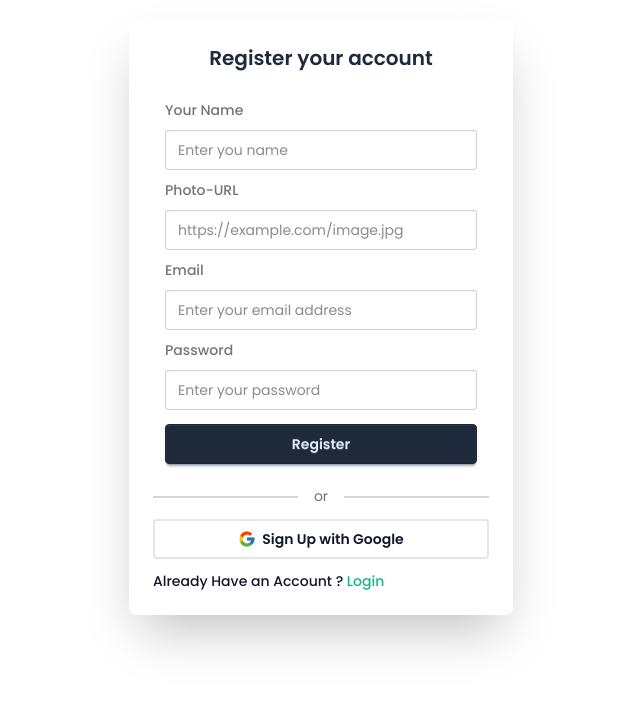
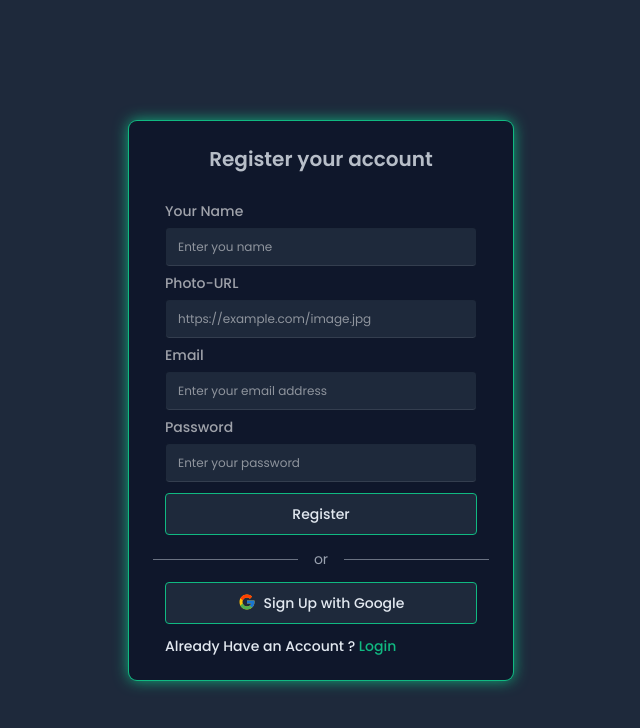
Before and after one commit to fabiha23/Share-Wave-Client, a React (Vite) app: page /register in a window 1280 px wide. Shown: the top 728 px of the page, without its empty margins (319-959 px from the left). Built offline with nearby package versions, Linux system fonts and the light colour scheme; no server answers.

Commit message:
stye: update login and register page colours added glow

```diff
--- a/package.json
+++ b/package.json
@@ -11,6 +11,7 @@
   },
   "dependencies": {
     "@tailwindcss/vite": "^4.1.8",
+    "axios": "^1.9.0",
     "firebase": "^11.9.0",
     "react": "^19.1.0",
     "react-dom": "^19.1.0",
--- a/src/Components/Navbar.jsx
+++ b/src/Components/Navbar.jsx
@@ -51,7 +51,7 @@ const Navbar = () => {
                 ` hover:text-info duration-100 ${isActive && 'text-secondary'}`
             } to='/about-us'>About Us</NavLink>
         </li>
-        {user ? (<></>) : (
+        {/* {user ? (<></>) : (
             <>
                 <li>
                     <NavLink className={({ isActive }) =>
@@ -59,7 +59,7 @@ const Navbar = () => {
                     } to='/login'>Login</NavLink>
                 </li>
             </>)
-        }
+        } */}
     </>
 
     const handleSignOut = () => {
@@ -83,9 +83,11 @@ const Navbar = () => {
                 </div>
                 <div className='flex gap-2 items-center'>
                     <div>
-                        <Link to='/login'>
-                            <button className='text-neutral font-medium mr-1 text-sm hover:text-info cursor-pointer duration-100 border hover:border-info border-neutral px-3 py-1 will-change-transform rounded-sm'>Login</button>
-                        </Link>
+                        {
+                            user ? <></> : <Link to='/login'>
+                                <button className='text-neutral font-medium mr-1 text-sm hover:text-info cursor-pointer duration-100 border hover:border-info border-neutral px-3 py-1 will-change-transform rounded-sm'>Login</button>
+                            </Link>
+                        }
                     </div>
                     <label className="swap swap-rotate">
                         <input type="checkbox" onChange={toggleTheme} checked={theme === 'dark'} />
--- a/src/Pages/Login.jsx
+++ b/src/Pages/Login.jsx
@@ -45,55 +45,53 @@ const Login = () => {
     // };
 
     return (
-        <div className="flex justify-center">
+        <div className="flex justify-center items-center min-h-screen px-4 bg-primary">
             <title>Login | ShareWave</title>
-            <div className="card bg-base-100 w-full max-w-sm shadow-2xl my-10">
-                <h2 className="text-primary font-semibold text-xl pt-6 mx-6 text-center">Login your account</h2>
+            <div className="card bg-slate-900 text-white w-full max-w-sm shadow-info ring-offset-1 ring-offset-info shadow-[0_0_15px] hover:shadow-[0_0_20px] transition duration-300">
+                <h2 className="text-neutral font-semibold text-xl pt-6 mx-6 text-center opacity-80">Login your account</h2>
                 <div className="card-body">
                     <form onSubmit={handleLogin} className="fieldset px-3">
                         <label className="label font-medium text-sm">Email</label>
                         <input
                             type="email"
-                            // ref={emailRef}
-                            className="input w-full text-xs"
+                            className="input input-bordered w-full text-xs bg-primary text- border-accent focus:ring-2 focus:ring-neutral"
                             placeholder="Enter your email address"
                             name="email"
                         />
                         <label className="label font-medium text-sm">Password</label>
                         <input
                             type="password"
-                            className="input w-full text-xs"
+                            className="input input-bordered w-full text-xs bg-slate-800 text-white border-accent focus:ring-2 focus:ring-neutral"
                             placeholder="Enter your password"
                             name="password"
                         />
                         <div>
                             <button
                                 type="button"
-                                // onClick={handleForgetClick}
-                                className="link link-hover font-medium text-sm text-accent"
+                                className="link link-hover font-medium text-xs opacity-70  text-neutral"
                             >
                                 Forgot password?
                             </button>
                         </div>
-                        <button type="submit" className="btn btn-primary mt-3 hover:btn-accent hover:text-white duration-300">
+                        <button type="submit" className=" mt-3 py-2.5 text-sm rounded-sm font-medium bg-primary border-info border-1 cursor-pointer text-neutral hover:bg-gray-400 hover:text-primary duration-200">
                             Login
                         </button>
-                        {error && <p className="text-red-600 mt-1 font-medium text-sm">{error}</p>}
+                        {error && <p className="text-error mt-1 font-medium text-sm">{error}</p>}
                     </form>
                     <div className="flex items-center justify-center mb-1">
-                        <div className="border-t border-gray-300 flex-grow border-1"></div>
-                        <span className="mx-4 text-gray-500">or</span>
-                        <div className="border-t border-gray-300 flex-grow border-1"></div>
+                        <div className="border-t border-gray-500 flex-grow"></div>
+                        <span className="mx-4 text-gray-400">or</span>
+                        <div className="border-t border-gray-500 flex-grow"></div>
                     </div>
                     <button
                         onClick={handleGoogleLogin}
-                        className="btn bg-white text-accent border-[#e5e5e5] border-2 "
+                        className="py-2.5 text-sm rounded-sm font-medium bg-primary border-info border-1 cursor-pointer text-neutral hover:bg-gray-400 hover:text-primary duration-200 flex justify-center gap-2 mx-3"
                     >
                         <FcGoogle size={18} />
                         Login with Google
                     </button>
-                    <p className="pt-1 text-sm text-accent font-medium">
-                        Don’t Have An Account?{' '}
+                    <p className="pt-1 text-sm text-neutral font-medium mx-3">
+                        <span className='opacity-70'>Don’t Have An Account ? </span>
                         <Link to="/register" state={location.state} className="text-info hover:underline cursor-pointer">
                             Register
                         </Link>
@@ -101,6 +99,7 @@ const Login = () => {
                 </div>
             </div>
         </div>
+
     );
 };
 
--- a/src/Pages/Register.jsx
+++ b/src/Pages/Register.jsx
@@ -3,6 +3,7 @@ import { FcGoogle } from 'react-icons/fc';
 import { updateProfile } from 'firebase/auth';
 import { use, useState } from 'react';
 import { AuthDataContext } from '../contexts/AuthDataContext';
+import axios from 'axios';
 
 const Register = () => {
 
@@ -29,7 +30,7 @@ const Register = () => {
             setError('Password must have at least one uppercase letter, one lowercase letter, and be at least 6 characters long.');
             return;
         }
-        if(user.email === userProfile.email){
+        if (user?.email === userProfile?.email) {
             setError('You have already created an account')
         }
 
@@ -49,16 +50,23 @@ const Register = () => {
                             photoURL: userProfile.photo
                         })
                         //add user to db
-                        fetch('http://localhost:3000/users', {
-                            method: 'POST',
-                            headers: {
-                                'content-type': 'application/json'
-                            },
-                            body: JSON.stringify(userProfile)
-                        })
-                            .then(res => res.json())
-                            .then(data => {
-                                console.log(data);
+                        // fetch('http://localhost:3000/users', {
+                        //     method: 'POST',
+                        //     headers: {
+                        //         'content-type': 'application/json'
+                        //     },
+                        //     body: JSON.stringify(userProfile)
+                        // })
+                        //     .then(res => res.json())
+                        //     .then(data => {
+                        //         console.log(data);
+                        //     })
+                        axios.post(`${import.meta.env.VITE_API_URL}/users`, userProfile)
+                            .then(res => {
+                                console.log(res.data);
+                            })
+                            .catch(err => {
+                                console.log(err);
                             })
                     })
                     .catch(err => console.log(err))
@@ -79,56 +87,63 @@ const Register = () => {
                     photo: res.user.photoURL
                 };
                 navigate(location?.state || '/')
-                fetch('http://localhost:3000/users', {
-                    method: 'POST',
-                    headers: {
-                        'content-type': 'application/json'
-                    },
-                    body: JSON.stringify(userProfile)
-                })
+                axios.post(`${import.meta.env.VITE_API_URL}/users`, userProfile)
+                    .then(res => {
+                        console.log(res.data);
+                    })
+                    .catch(err => {
+                        console.log(err);
+                    })
+                // fetch('http://localhost:3000/users', {
+                //     method: 'POST',
+                //     headers: {
+                //         'content-type': 'application/json'
+                //     },
+                //     body: JSON.stringify(userProfile)
+                // })
             })
             .catch(err => console.log(err))
     }
 
     return (
-        <div className='flex justify-center'>
+        <div className='flex justify-center items-center min-h-screen px-4 bg-primary'>
             <title>Register | ShareWave</title>
-            <div className="card bg-base-100 w-full max-w-sm shrink-0 shadow-2xl my-5">
-                <h2 className='text-primary font-semibold text-xl pt-6 mx-6 text-center'>Register your account</h2>
+            <div className="card bg-slate-900 text-white w-full max-w-sm shadow-info ring-offset-1 ring-offset-info shadow-[0_0_15px] hover:shadow-[0_0_20px] transition duration-300">
+                <h2 className='text-neutral font-semibold text-xl pt-6 mx-6 text-center opacity-80'>Register your account</h2>
                 <div className="card-body">
-                    <form onSubmit={handleRegister} className="fieldset px-3 space-y-1">
+                    <form onSubmit={handleRegister} className="fieldset px-3 pb-0">
                         {/* name */}
                         <label className="label font-medium text-sm">Your Name</label>
-                        <input name='name' type="text" className="input w-full text-sm focus:outline-0 focus:border-[#D9CFC1] focus:shadow-md" placeholder="Enter you name" />
+                        <input name='name' type="text" className="input input-bordered w-full text-xs bg-primary text- border-accent focus:ring-2 focus:ring-neutral" placeholder="Enter you name" />
                         {/* photo */}
                         <label className="label font-medium text-sm">Photo-URL</label>
-                        <input name='photo' type="text" className="input w-full text-sm focus:outline-0 focus:border-[#D9CFC1] focus:shadow-md" placeholder="https://example.com/image.jpg" />
+                        <input name='photo' type="text" className="input input-bordered w-full text-xs bg-primary text- border-accent focus:ring-2 focus:ring-neutral" placeholder="https://example.com/image.jpg" />
                         {/* email */}
                         <label className="label font-medium text-sm">Email</label>
-                        <input name='email' type="email" className="input w-full text-sm focus:outline-0 focus:border-[#D9CFC1] focus:shadow-md" placeholder="Enter your email address" />
+                        <input name='email' type="email" className="input input-bordered w-full text-xs bg-primary text- border-accent focus:ring-2 focus:ring-neutral" placeholder="Enter your email address" />
                         {/* password */}
                         <label className="label font-medium text-sm">Password</label>
-                        <input name='password' type="password" className="input w-full text-sm focus:outline-0 focus:border-[#D9CFC1] focus:shadow-md" placeholder="Enter your password" />
+                        <input name='password' type="password" className="input input-bordered w-full text-xs bg-primary text- border-accent focus:ring-2 focus:ring-neutral" placeholder="Enter your password" />
 
-                        <button type='submit' className="btn btn-primary mt-1 hover:btn-accent hover:text-white duration-300">Register</button>
+                        <button type='submit' className="mt-1 py-2.5 text-sm rounded-sm font-medium bg-primary border-info border-1 cursor-pointer text-neutral hover:bg-gray-400 hover:text-primary duration-200">Register</button>
                         <p>
                             {
-                                error && <span className='text-red-600 font-medium text-sm flex items-center gap-1'>
+                                error && <span className='text-error font-medium text-sm flex items-center gap-1'>
                                     {error}</span>
                             }
                         </p>
                     </form>
 
                     <div className="flex items-center justify-center mb-1">
-                        <div className="border-t border-gray-300 flex-grow border-1"></div>
-                        <span className="mx-4 text-gray-500">or</span>
-                        <div className="border-t border-gray-300 flex-grow border-1"></div>
+                        <div className="border-t border-gray-500 flex-grow"></div>
+                        <span className="mx-4 text-gray-400">or</span>
+                        <div className="border-t border-gray-500 flex-grow"></div>
                     </div>
-                    <button onClick={handleGoogleSignUp} className="btn bg-white text-accent border-[#e5e5e5] border-2">
+                    <button onClick={handleGoogleSignUp} className="py-2.5 text-sm rounded-sm font-medium bg-primary border-info border-1 cursor-pointer text-neutral hover:bg-gray-400 hover:text-primary duration-200 flex justify-center gap-2 mx-3">
                         <FcGoogle size={18} />
                         Sign Up with Google
                     </button>
-                    <p className='pt-1 text-sm text-accent font-medium'>Already Have an Account ? <Link to='/login' className='text-info hover:underline cursor-pointer hover:text-primary duration-200'>Login</Link></p>
+                    <p className='pt-1 text-sm text-neutral font-medium mx-3'><span>Already Have an Account ? </span><Link to='/login' className='text-info hover:underline cursor-pointer'>Login</Link></p>
                 </div>
             </div>
         </div>
```
Also changed, not shown: 1 other file (tests, documents, lock files or other folders).
